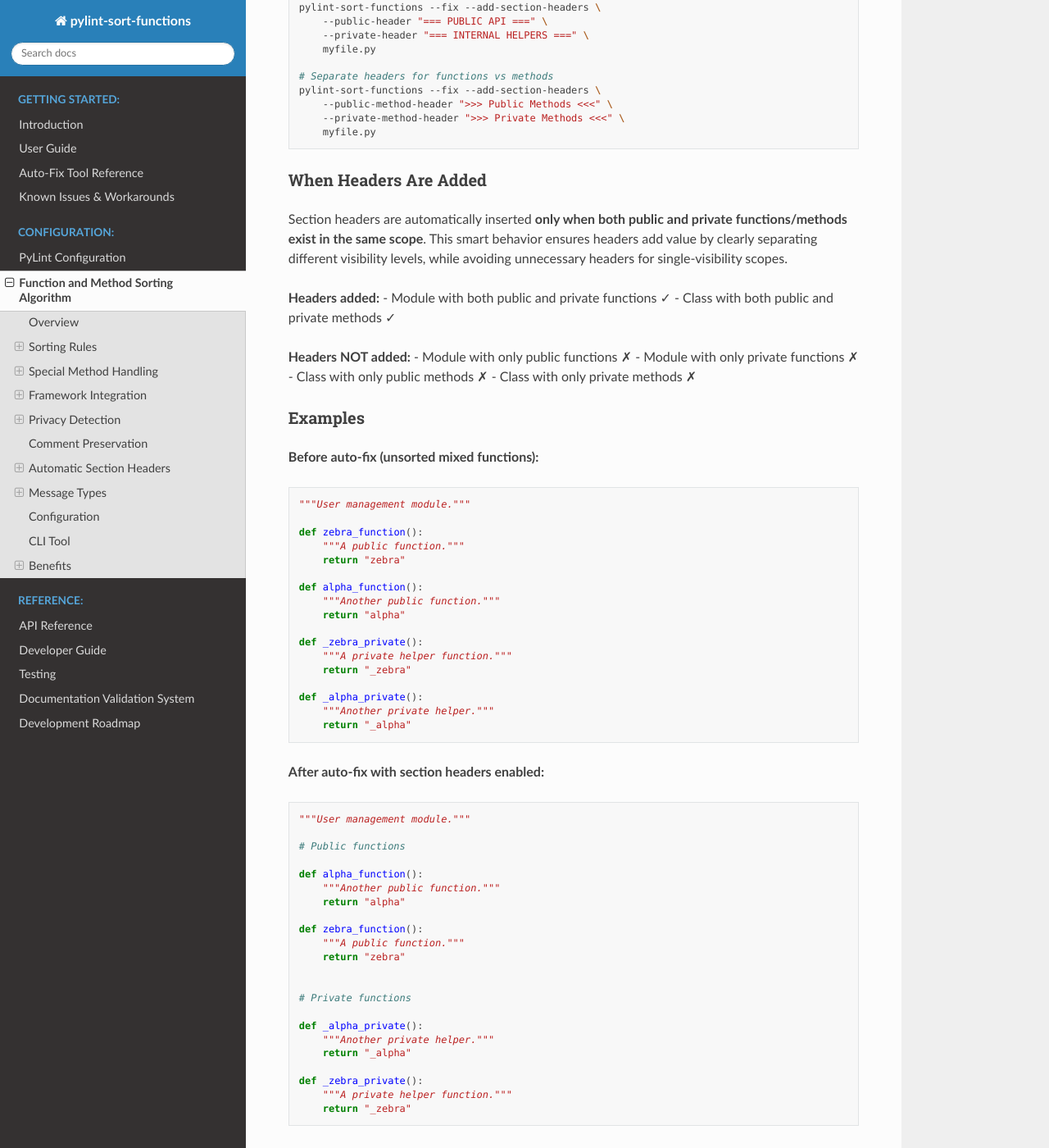
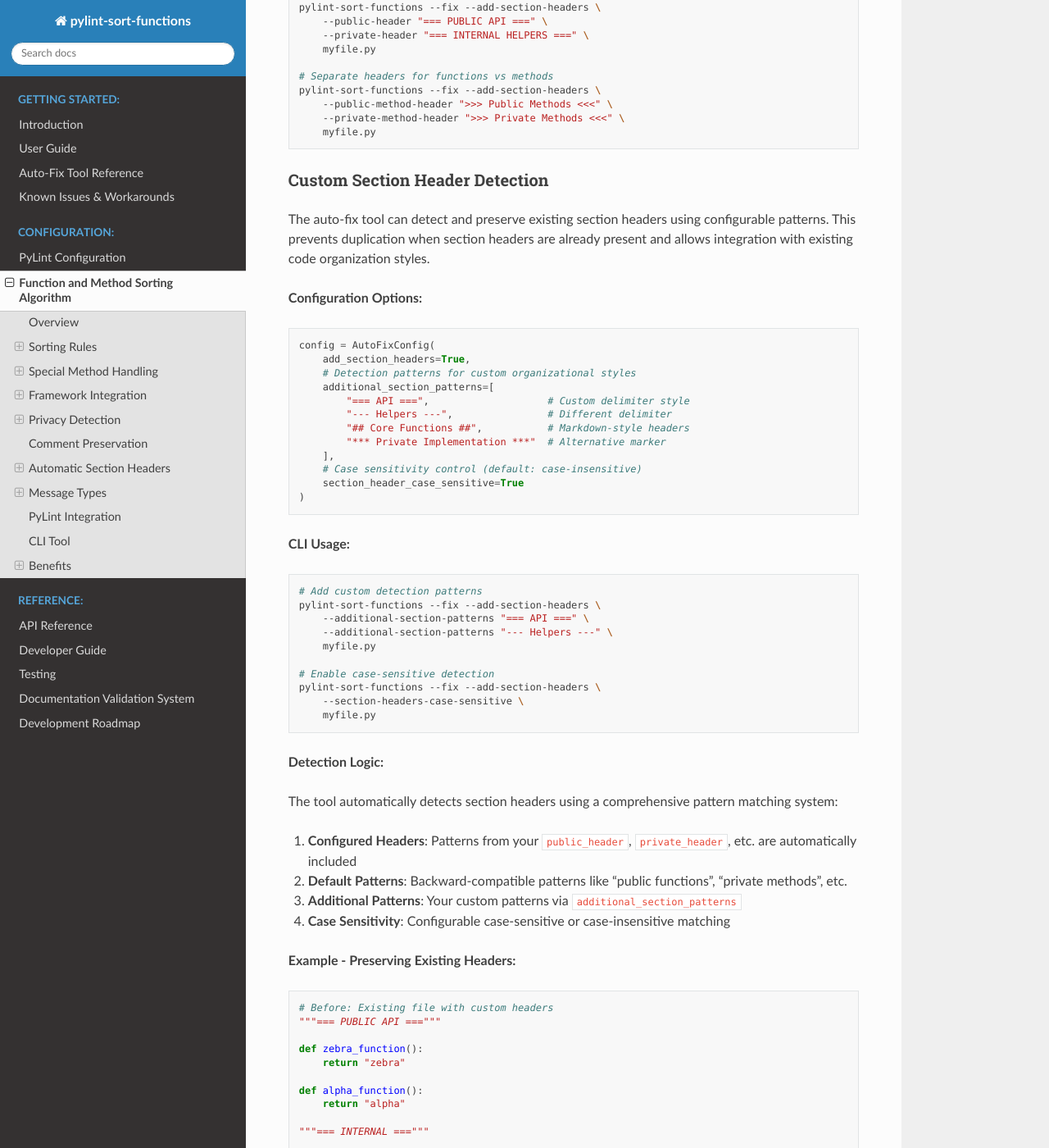
Before and after one commit to hakonhagland/pylint-sort-functions, a Sphinx documentation site: the page built from docs/sorting.rst, in a window 1280 px wide and 1400 px high, scrolled down 4712 px. Shown: the whole window at 82% size. Built offline with Sphinx 7.4.7 and the Read the Docs theme 3.1.0, drawn with Linux system fonts in a browser that asks for light colours; some of the changed text lies outside the part shown.

Commit message:
docs: update documentation for configurable section header patterns
Add comprehensive documentation for the new configurable section header
detection patterns feature implemented in issue #15.

Updates to docs/sorting.rst:
- Add new "Custom Section Header Detection" subsection
- Document additional_section_patterns and section_header_case_sensitive options
- Provide programmatic and CLI configuration examples
- Explain detection logic with configured headers + defaults + custom patterns
- Include before/after example showing header preservation
- Fix duplicate "Configuration" heading (renamed to "PyLint Integration")

Updates to docs/cli.rst:
- Document all new CLI arguments for section header configuration
- Add comprehensive "Section Header Examples" subsection
- Update outdated warning about issue #10 to reflect implemented feature
- Include basic, custom, detection, and case-sensitive usage examples

The documentation now fully reflects the implemented capability to:
- Configure custom section header detection patterns
- Control case sensitivity for header matching
- Automatically detect inserted headers to prevent duplication
- Integrate with existing code organizational styles

🤖 Generated with [Claude Code](https://claude.ai/code)

Co-Authored-By: Claude <noreply@anthropic.com>

```diff
--- a/docs/sorting.rst
+++ b/docs/sorting.rst
@@ -255,6 +255,93 @@ Section headers are configured through the ``AutoFixConfig`` class or CLI argume
        --private-method-header ">>> Private Methods <<<" \
        myfile.py
 
+Custom Section Header Detection
+~~~~~~~~~~~~~~~~~~~~~~~~~~~~~~~
+
+The auto-fix tool can detect and preserve existing section headers using configurable patterns.
+This prevents duplication when section headers are already present and allows integration with
+existing code organization styles.
+
+**Configuration Options:**
+
+.. code-block:: python
+
+   config = AutoFixConfig(
+       add_section_headers=True,
+       # Detection patterns for custom organizational styles
+       additional_section_patterns=[
+           "=== API ===",                    # Custom delimiter style
+           "--- Helpers ---",                # Different delimiter
+           "## Core Functions ##",           # Markdown-style headers
+           "*** Private Implementation ***"  # Alternative marker
+       ],
+       # Case sensitivity control (default: case-insensitive)
+       section_header_case_sensitive=True
+   )
+
+**CLI Usage:**
+
+.. code-block:: bash
+
+   # Add custom detection patterns
+   pylint-sort-functions --fix --add-section-headers \
+       --additional-section-patterns "=== API ===" \
+       --additional-section-patterns "--- Helpers ---" \
+       myfile.py
+
+   # Enable case-sensitive detection
+   pylint-sort-functions --fix --add-section-headers \
+       --section-headers-case-sensitive \
+       myfile.py
+
+**Detection Logic:**
+
+The tool automatically detects section headers using a comprehensive pattern matching system:
+
+1. **Configured Headers**: Patterns from your ``public_header``, ``private_header``, etc. are automatically included
+2. **Default Patterns**: Backward-compatible patterns like "public functions", "private methods", etc.
+3. **Additional Patterns**: Your custom patterns via ``additional_section_patterns``
+4. **Case Sensitivity**: Configurable case-sensitive or case-insensitive matching
+
+**Example - Preserving Existing Headers:**
+
+.. code-block:: python
+
+   # Before: Existing file with custom headers
+   """=== PUBLIC API ==="""
+
+   def zebra_function():
+       return "zebra"
+
+   def alpha_function():
+       return "alpha"
+
+   """=== INTERNAL ==="""
+
+   def _private_helper():
+       return "helper"
+
+   # Configuration to detect these headers
+   config = AutoFixConfig(
+       add_section_headers=True,
+       public_header="=== PUBLIC API ===",
+       private_header="=== INTERNAL ==="
+   )
+
+   # After auto-fix: Headers preserved, functions sorted
+   """=== PUBLIC API ==="""
+
+   def alpha_function():
+       return "alpha"
+
+   def zebra_function():
+       return "zebra"
+
+   """=== INTERNAL ==="""
+
+   def _private_helper():
+       return "helper"
+
 When Headers Are Added
 ~~~~~~~~~~~~~~~~~~~~~~~
 
@@ -367,8 +454,8 @@ W9003: mixed-function-visibility
 ~~~~~~~~~~~~~~~~~~~~~~~~~~~~~~~~
 Public and private functions are not properly separated (public must come before private).
 
-Configuration
--------------
+PyLint Integration
+------------------
 
 See :doc:`pylintrc` for complete configuration options including:
 
```
Also changed, not shown: docs/cli.rst (+63 -2 lines).
